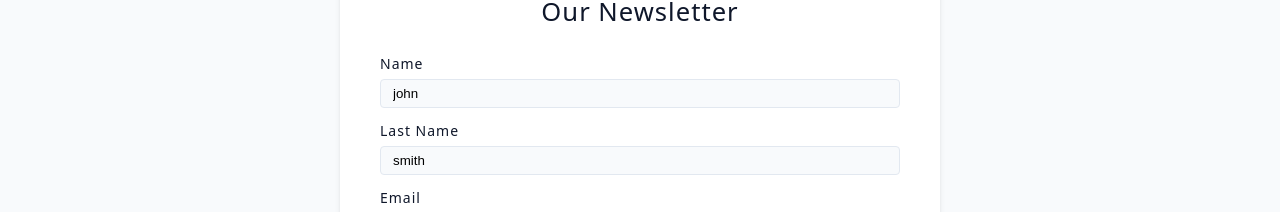
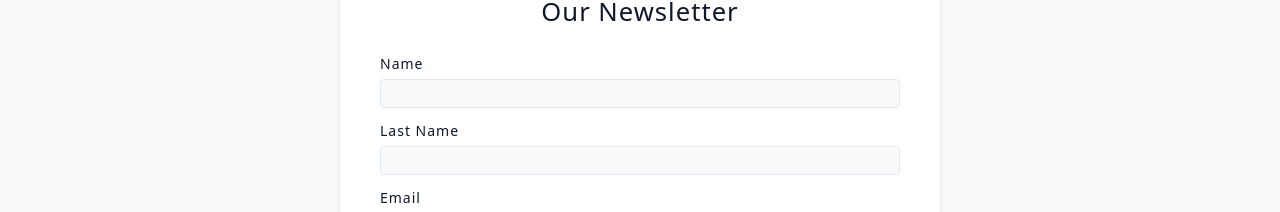
Before and after one commit to tiagomorgado/cocktail-mixmaster, a React (Vite) app: page /newsletter in a window 1280 px wide. Shown: the part 247-459 px from the top of the page. Built offline with nearby package versions, Linux system fonts and the light colour scheme.

Commit message:
setup newsletter form

```diff
--- a/src/pages/Newsletter.jsx
+++ b/src/pages/Newsletter.jsx
@@ -28,21 +28,21 @@ const Newsletter = () => {
         <label htmlFor="name" className='form-label'>
           name
         </label>
-        <input type="text" className='form-input' name='name' id='name' defaultValue='john'/>
+        <input type="text" className='form-input' name='name' id='name' required/>
       </div>
 
       <div className="form-row">
         <label htmlFor="lastName" className='form-label'>
           last Name
         </label>
-        <input type="text" className='form-input' name='lastName' id='lastName' defaultValue='smith'/>
+        <input type="text" className='form-input' name='lastName' id='lastName' required/>
       </div>
 
       <div className="form-row">
         <label htmlFor="email" className='form-label'>
           email
         </label>
-        <input type="text" className='form-input' name='email' id='email' defaultValue='test@test.com'/>
+        <input type="text" className='form-input' name='email' id='email' defaultValue='test@test.com' required/>
       </div>
 
       <button type='submit' className='btn btn-block' style={{marginTop:'0.5rem'}}>
```
